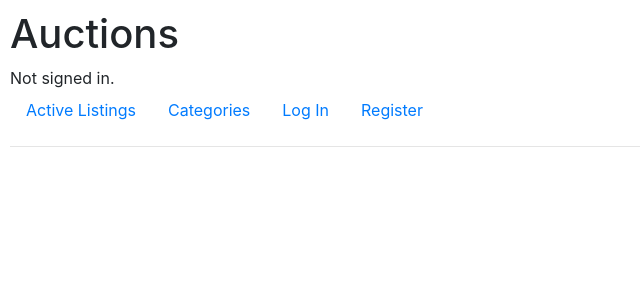
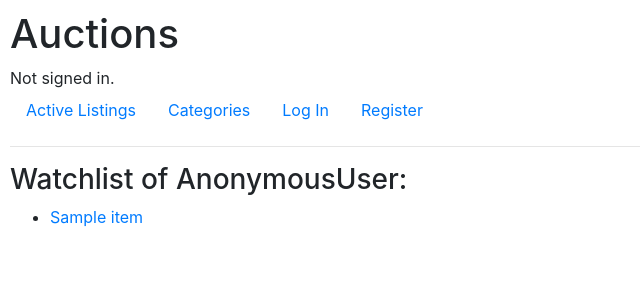
Before and after one commit to magari-GH/Ptometheus-CS50, a Django app: template task3/commerce/auctions/templates/auctions/watchlist.html in a window 1280 px wide. Shown: the top 300 px of the page, without its empty margins (0-640 px from the left). Run offline with Django 3.2, Linux system fonts and the light colour scheme; the template is opened without the code that fills it: most values are stand-ins (such as "Sample title", 1, 10 or a date in 2020); some libraries are stand-ins or nearby versions.

Commit message:
Created watchlist.html for display list of auctions which is tracking

```diff
--- a/task3/commerce/auctions/templates/auctions/watchlist.html
+++ b/task3/commerce/auctions/templates/auctions/watchlist.html
@@ -1,5 +1,14 @@
-{% extends "auctions/layout.html" %}
+    {% extends "auctions/layout.html" %}
 
-{% block body %}
-
-{% endblock %}
+    {% block body %}
+    <h3>Watchlist of {{ user }}:</h3>
+    <ul>
+        {% for tracking  in watchlist %}
+            <li>
+                <a href="{% url 'auction' tracking.item.id %}">
+                  {{ tracking.item }}
+                </a>
+            </li>
+        {%endfor%}
+    </ul>
+    {% endblock %}
```
